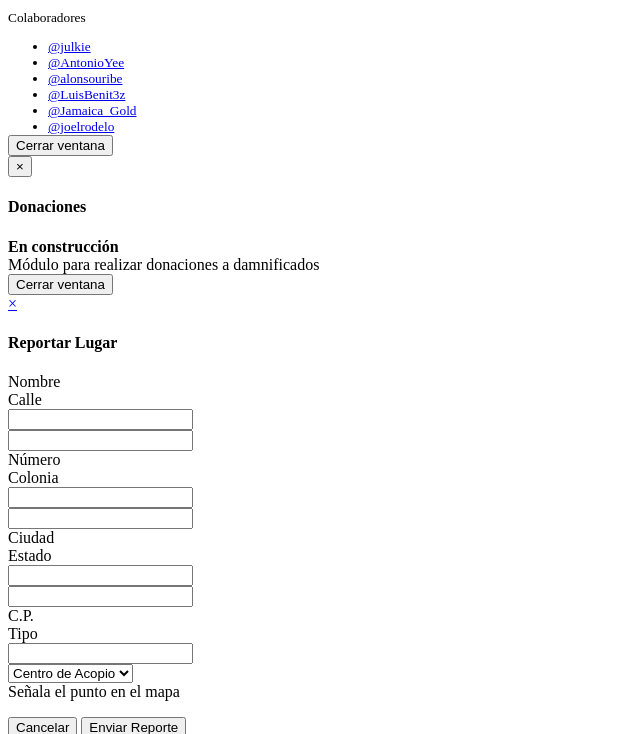
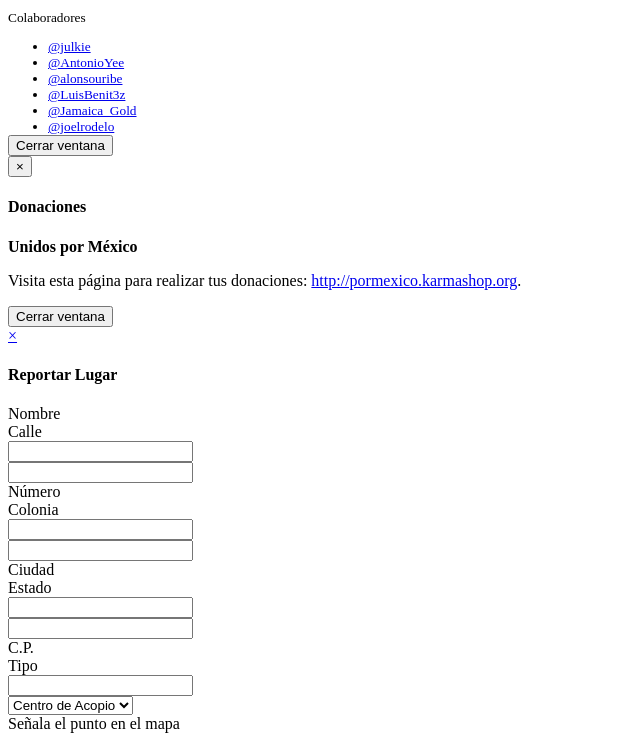
Before and after one commit to alfrekjv/culiacan, a PHP site: template modules/Application/resources/views/index/index.html.php in a window 1280 px wide. Shown: the part 851-1585 px from the top of the page, without its empty margins (0-640 px from the left). Run offline with PHP 8.4, Linux system fonts and the light colour scheme; the template is opened without the code that fills it, so the values that code supplies are empty; a stand-in replaces the project's code that opens the database connection; some libraries are stand-ins or nearby versions.

Commit message:
added link to pormexico.karmashop.org

```diff
--- a/modules/Application/resources/views/index/index.html.php
+++ b/modules/Application/resources/views/index/index.html.php
@@ -241,8 +241,8 @@
                 </div>
                 <div class="modal-body">
                     <div class="alert alert-info text-center" style="margin-bottom:0">
-                        <h4 style="margin:0">En construcción</h4>
-                        Módulo para realizar donaciones a damnificados
+                        <h4 style="margin:0">Unidos por México</h4>
+                        <p>Visita esta página para realizar tus donaciones: <a href="http://pormexico.karmashop.org">http://pormexico.karmashop.org</a>.</p>
                     </div>
                 </div>
                 <div class="modal-footer">
```
